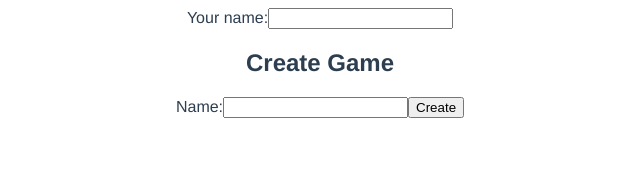
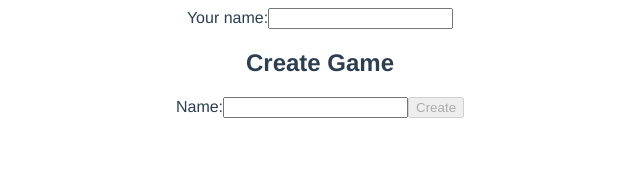
Before and after one commit to jamesnw/vluxx, a Vue app: page /#/ in a window 1280 px wide. Shown: the top 187 px of the page, without its empty margins (320-960 px from the left). Built offline with nearby package versions, Linux system fonts and the light colour scheme; what vuefire would draw is missing.

Commit message:
Prevent untitled games and nameless players

```diff
--- a/src/components/CreateGame.vue
+++ b/src/components/CreateGame.vue
@@ -1,8 +1,9 @@
 <template>
   <div>
     <h2>Create Game</h2>
-    <label>Name:</label><input v-model="name" />
-    <button @click="create">Create</button>
+    <label>Name:</label>
+    <input v-model="name" />
+    <button @click="create" :disabled="!name">Create</button>
   </div>
 </template>
 
--- a/src/components/ListGameSingle.vue
+++ b/src/components/ListGameSingle.vue
@@ -1,8 +1,11 @@
 <template>
   <div>
-    {{ name }}: {{ playerCount }} <button @click="join">Join</button>
+    {{ name }}: {{ playerCount }}
+    <button @click="join" :disabled="!user">Join</button>
     <button @click="deleteGame">Delete</button>
-    <div v-if="game.state === 'started'"><ActiveGame :game="game" /></div>
+    <div v-if="game.state === 'started'">
+      <ActiveGame :game="game" />
+    </div>
     <button @click="start" v-else>Start</button>
   </div>
 </template>
```
